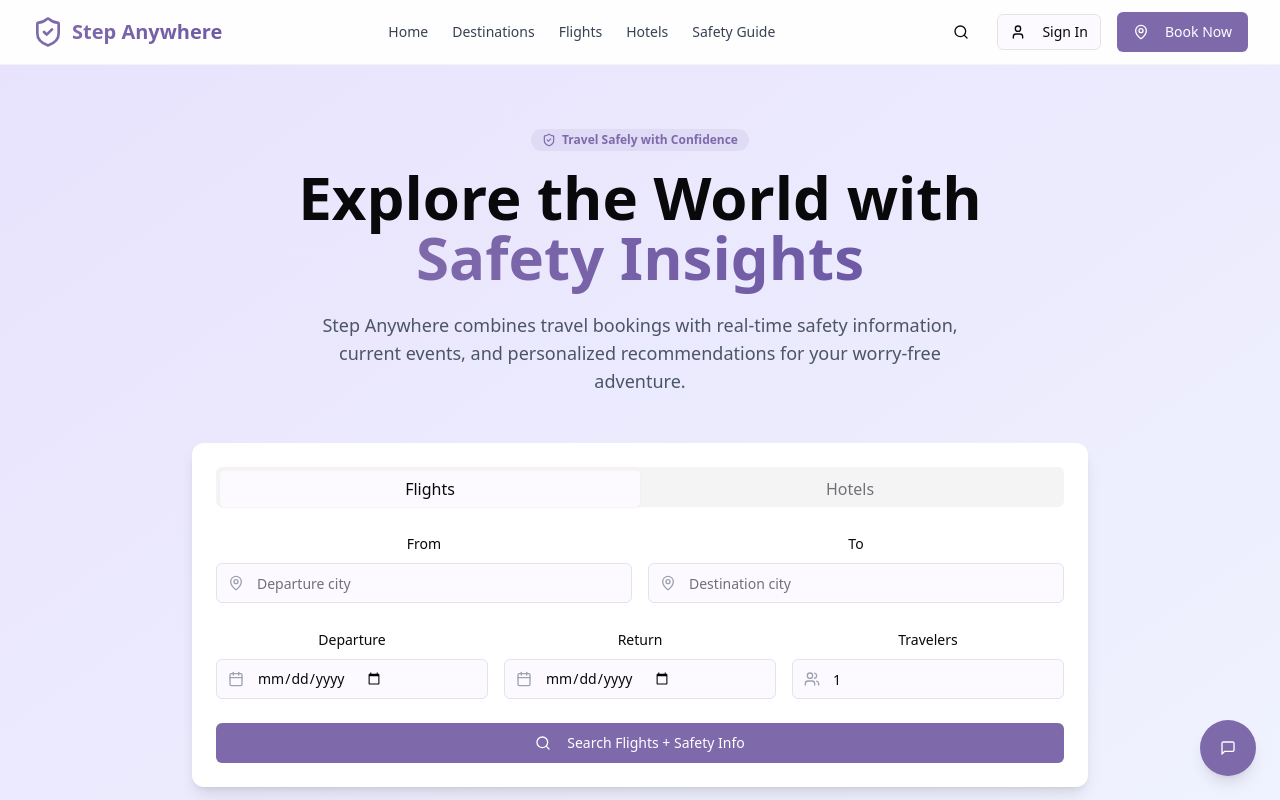
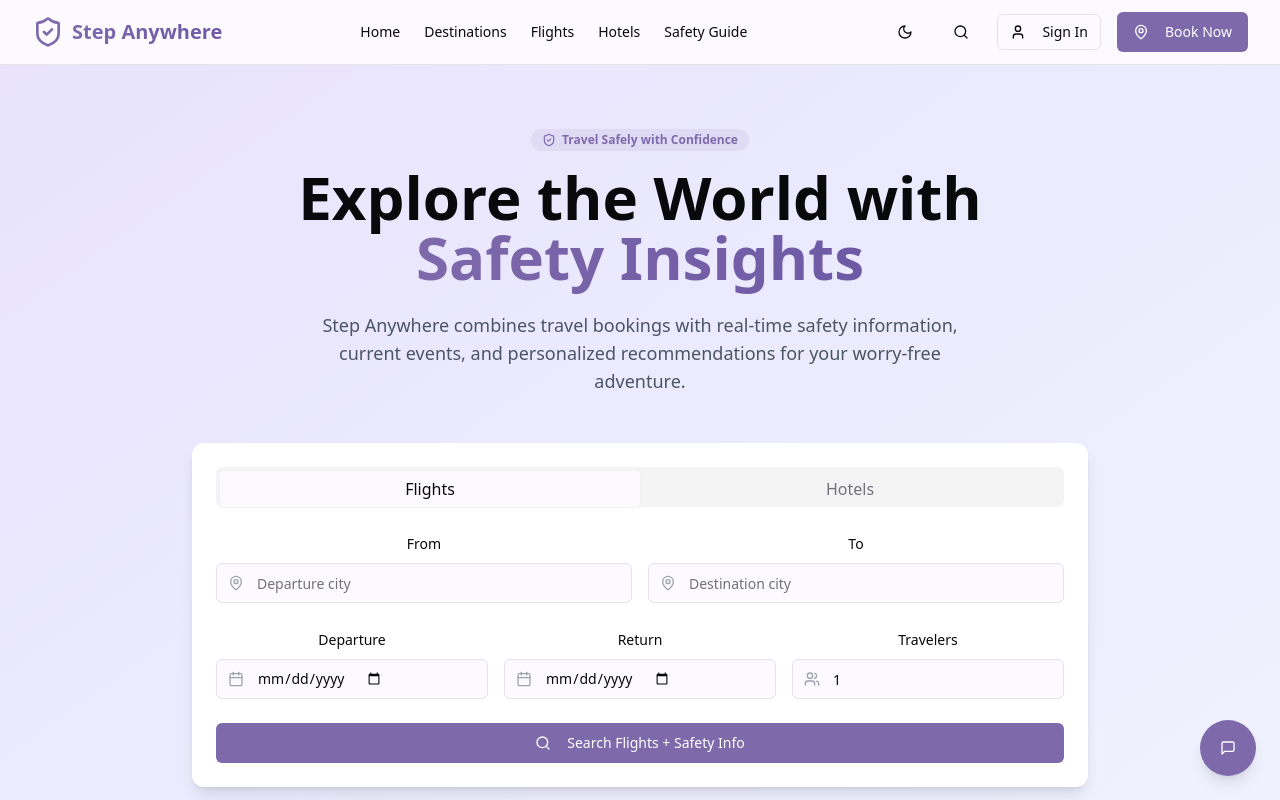
Before and after one commit to vaibhavshekar/step-anywhere-guardian-ai, a React (Vite) app: page / in a window 1280 px wide. Shown: the top 800 px of the page. Built offline with nearby package versions, Linux system fonts and the light colour scheme.

Commit message:
Add light/dark mode toggle
Implement a theme toggle for light and dark mode.

```diff
--- a/src/App.tsx
+++ b/src/App.tsx
@@ -4,6 +4,7 @@ import { Toaster as Sonner } from "@/components/ui/sonner";
 import { TooltipProvider } from "@/components/ui/tooltip";
 import { QueryClient, QueryClientProvider } from "@tanstack/react-query";
 import { BrowserRouter, Routes, Route } from "react-router-dom";
+import { ThemeProvider } from "./components/ThemeProvider";
 import Index from "./pages/Index";
 import NotFound from "./pages/NotFound";
 
@@ -11,6 +12,7 @@ const queryClient = new QueryClient();
 
 const App = () => (
   <QueryClientProvider client={queryClient}>
+    <ThemeProvider>
       <TooltipProvider>
         <Toaster />
         <Sonner />
@@ -26,6 +28,7 @@ const App = () => (
           </Routes>
         </BrowserRouter>
       </TooltipProvider>
+    </ThemeProvider>
   </QueryClientProvider>
 );
 
--- a/src/components/Header.tsx
+++ b/src/components/Header.tsx
@@ -3,12 +3,13 @@ import React, { useState } from 'react';
 import { Link } from 'react-router-dom';
 import { Button } from '@/components/ui/button';
 import { User, Search, MapPin, ShieldCheck } from 'lucide-react';
+import ThemeToggle from './ThemeToggle';
 
 const Header = () => {
   const [isMenuOpen, setIsMenuOpen] = useState(false);
 
   return (
-    <header className="sticky top-0 z-40 w-full bg-white/80 backdrop-blur-md border-b border-gray-100">
+    <header className="sticky top-0 z-40 w-full bg-background/80 backdrop-blur-md border-b border-border">
       <div className="container flex h-16 items-center justify-between">
         <Link to="/" className="flex items-center space-x-2">
           <ShieldCheck className="h-8 w-8 text-brand-purple" />
@@ -18,24 +19,26 @@ const Header = () => {
         </Link>
 
         <nav className="hidden md:flex items-center space-x-6">
-          <Link to="/" className="text-sm font-medium text-gray-700 hover:text-brand-purple transition-colors">
+          <Link to="/" className="text-sm font-medium text-foreground hover:text-brand-purple transition-colors">
             Home
           </Link>
-          <Link to="/destinations" className="text-sm font-medium text-gray-700 hover:text-brand-purple transition-colors">
+          <Link to="/destinations" className="text-sm font-medium text-foreground hover:text-brand-purple transition-colors">
             Destinations
           </Link>
-          <Link to="/flights" className="text-sm font-medium text-gray-700 hover:text-brand-purple transition-colors">
+          <Link to="/flights" className="text-sm font-medium text-foreground hover:text-brand-purple transition-colors">
             Flights
           </Link>
-          <Link to="/hotels" className="text-sm font-medium text-gray-700 hover:text-brand-purple transition-colors">
+          <Link to="/hotels" className="text-sm font-medium text-foreground hover:text-brand-purple transition-colors">
             Hotels
           </Link>
-          <Link to="/safety-guide" className="text-sm font-medium text-gray-700 hover:text-brand-purple transition-colors">
+          <Link to="/safety-guide" className="text-sm font-medium text-foreground hover:text-brand-purple transition-colors">
             Safety Guide
           </Link>
         </nav>
 
         <div className="flex items-center space-x-4">
+          <ThemeToggle />
+
           <Button variant="ghost" size="icon" className="hidden md:flex">
             <Search className="h-5 w-5" />
           </Button>
@@ -94,21 +97,21 @@ const Header = () => {
 
       {/* Mobile Menu */}
       {isMenuOpen && (
-        <div className="md:hidden border-t border-gray-100">
+        <div className="md:hidden border-t border-border">
           <div className="container py-4 space-y-4">
-            <Link to="/" className="block text-sm font-medium text-gray-700">
+            <Link to="/" className="block text-sm font-medium text-foreground">
               Home
             </Link>
-            <Link to="/destinations" className="block text-sm font-medium text-gray-700">
+            <Link to="/destinations" className="block text-sm font-medium text-foreground">
               Destinations
             </Link>
-            <Link to="/flights" className="block text-sm font-medium text-gray-700">
+            <Link to="/flights" className="block text-sm font-medium text-foreground">
               Flights
             </Link>
-            <Link to="/hotels" className="block text-sm font-medium text-gray-700">
+            <Link to="/hotels" className="block text-sm font-medium text-foreground">
               Hotels
             </Link>
-            <Link to="/safety-guide" className="block text-sm font-medium text-gray-700">
+            <Link to="/safety-guide" className="block text-sm font-medium text-foreground">
               Safety Guide
             </Link>
             <div className="pt-4 flex flex-col space-y-2">
--- /dev/null
+++ b/src/components/ThemeProvider.tsx
@@ -0,0 +1,56 @@
+
+import React, { createContext, useContext, useEffect, useState } from 'react';
+
+type Theme = 'light' | 'dark';
+
+type ThemeContextType = {
+  theme: Theme;
+  setTheme: (theme: Theme) => void;
+};
+
+const ThemeContext = createContext<ThemeContextType | undefined>(undefined);
+
+export function ThemeProvider({ children }: { children: React.ReactNode }) {
+  // Check for stored preference or system preference
+  const [theme, setTheme] = useState<Theme>(() => {
+    const savedTheme = localStorage.getItem('theme');
+
+    if (savedTheme === 'light' || savedTheme === 'dark') {
+      return savedTheme;
+    }
+
+    // Check system preference
+    if (window.matchMedia && window.matchMedia('(prefers-color-scheme: dark)').matches) {
+      return 'dark';
+    }
+
+    return 'light';
+  });
+
+  // Update attribute on document when theme changes
+  useEffect(() => {
+    const root = window.document.documentElement;
+
+    // Remove the previous theme class
+    root.classList.remove('light', 'dark');
+    // Add the current theme class
+    root.classList.add(theme);
+
+    // Save the theme preference
+    localStorage.setItem('theme', theme);
+  }, [theme]);
+
+  return (
+    <ThemeContext.Provider value={{ theme, setTheme }}>
+      {children}
+    </ThemeContext.Provider>
+  );
+}
+
+export const useTheme = () => {
+  const context = useContext(ThemeContext);
+  if (context === undefined) {
+    throw new Error('useTheme must be used within a ThemeProvider');
+  }
+  return context;
+};
--- /dev/null
+++ b/src/components/ThemeToggle.tsx
@@ -0,0 +1,30 @@
+
+import React from 'react';
+import { Moon, Sun } from 'lucide-react';
+import { Button } from '@/components/ui/button';
+import { useTheme } from './ThemeProvider';
+
+const ThemeToggle = () => {
+  const { theme, setTheme } = useTheme();
+
+  const toggleTheme = () => {
+    setTheme(theme === 'light' ? 'dark' : 'light');
+  };
+
+  return (
+    <Button
+      variant="ghost"
+      size="icon"
+      onClick={toggleTheme}
+      aria-label="Toggle theme"
+    >
+      {theme === 'light' ? (
+        <Moon className="h-5 w-5" />
+      ) : (
+        <Sun className="h-5 w-5" />
+      )}
+    </Button>
+  );
+};
+
+export default ThemeToggle;
--- a/src/main.tsx
+++ b/src/main.tsx
@@ -1,5 +1,20 @@
+
 import { createRoot } from 'react-dom/client'
 import App from './App.tsx'
 import './index.css'
 
+// Initialize theme from local storage or system preference before rendering
+const getInitialTheme = () => {
+  const savedTheme = localStorage.getItem('theme')
+
+  if (savedTheme === 'light' || savedTheme === 'dark') {
+    return savedTheme
+  }
+
+  return window.matchMedia('(prefers-color-scheme: dark)').matches ? 'dark' : 'light'
+}
+
+// Apply theme to document element immediately to prevent flashing
+document.documentElement.classList.add(getInitialTheme())
+
 createRoot(document.getElementById("root")!).render(<App />);
```
Also changed, not shown: src/components/Footer.tsx (+20 -19 lines). Lines whose indentation alone changed are shown as unchanged.
